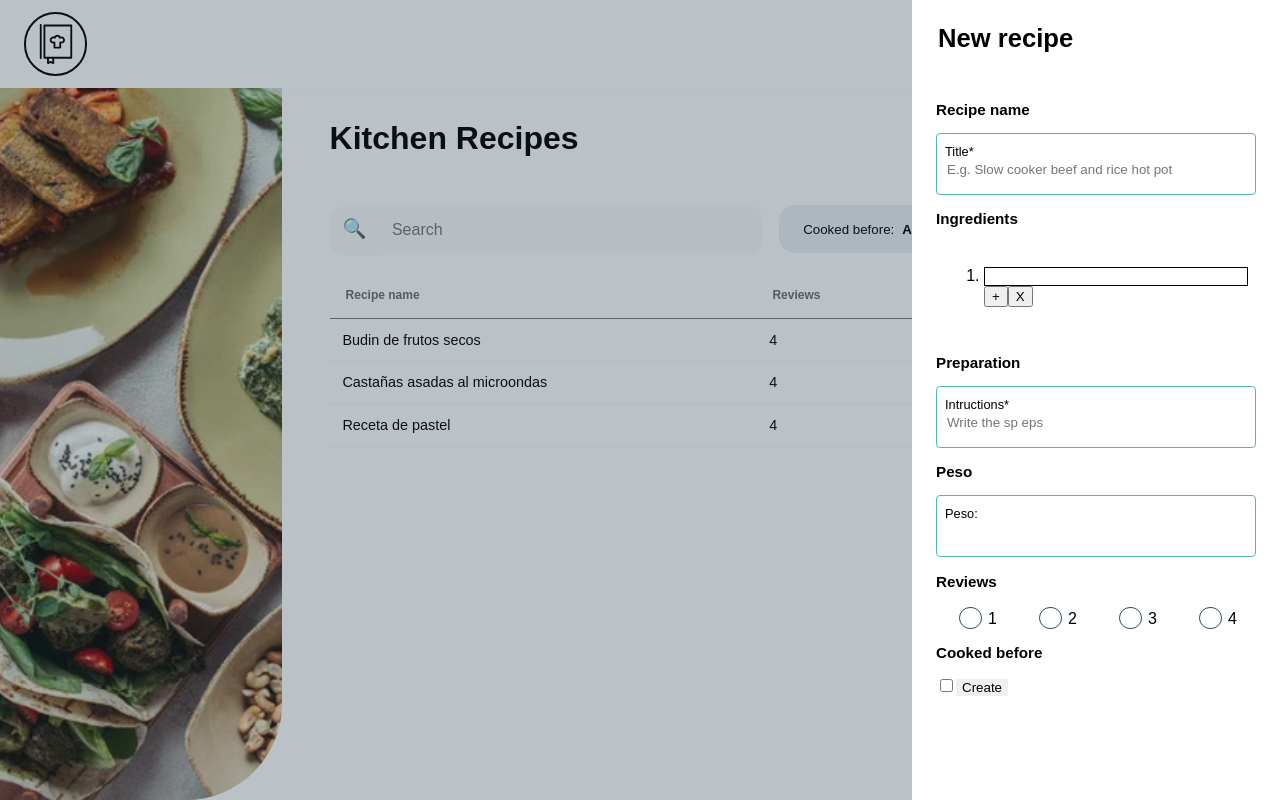
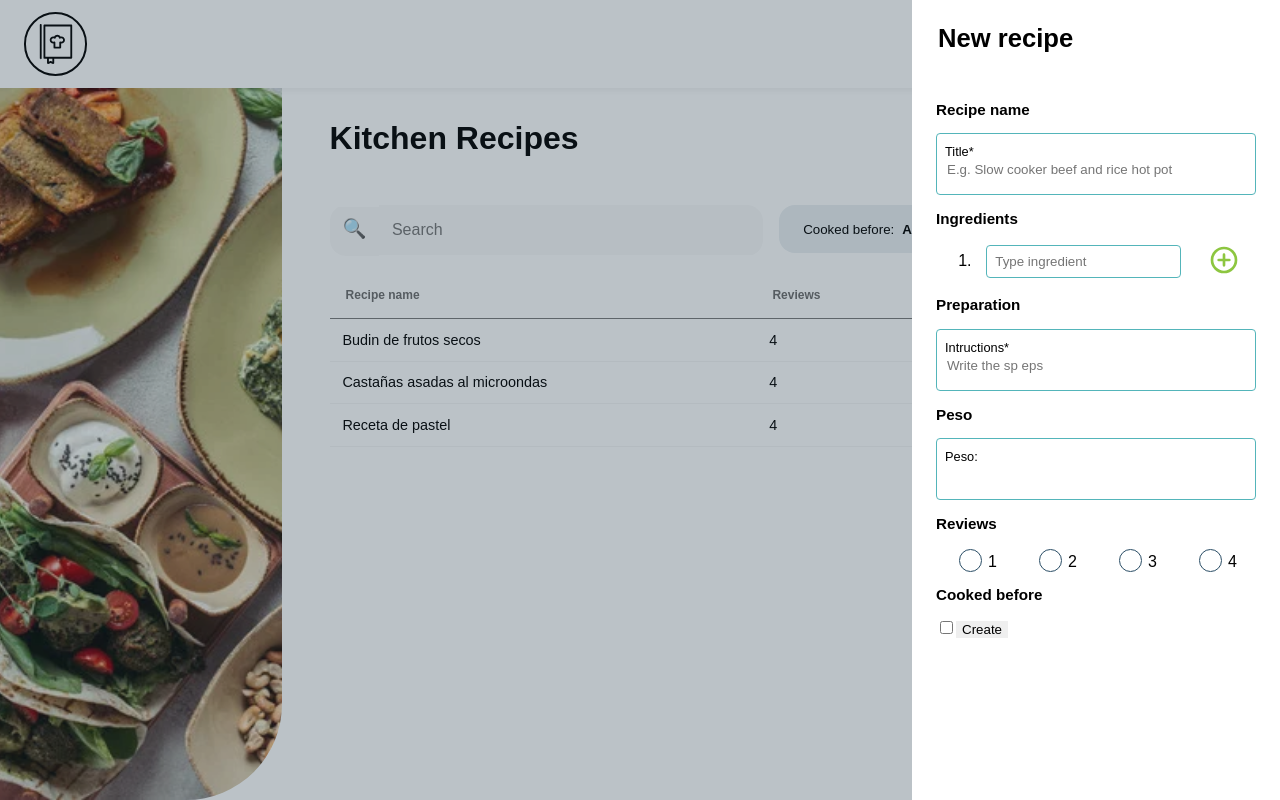
Before and after one commit to LPZneider/Kitchen-Recipes, a React (Vite) app: page / in a window 1280 px wide. Both pictures are taken after a click on the button 1232 px from the left and 748 px from the top of the page. Built offline with nearby package versions, Linux system fonts and the light colour scheme.

Commit message:
FormItem terminado

```diff
--- /dev/null
+++ b/src/components/FormItem/FormItem.jsx
@@ -0,0 +1,43 @@
+import PropTypes from "prop-types";
+import { useContext } from "react";
+import FormContext from "../../context/FormContext";
+import "./FormItem.scss";
+
+const FormItem = ({ inpt }) => {
+  const { forms, handleIngredients, handleCreateItem, handleDeleteItem } =
+    useContext(FormContext);
+  return (
+    <li>
+      <section className="item-ingredient">
+        <input
+          type="text"
+          autoComplete="off"
+          placeholder="Type ingredient"
+          id={inpt.id}
+          name={inpt.id}
+          value={inpt.name}
+          onChange={(e) => handleIngredients(e, inpt.id)}
+        />
+        {forms.ingredients.length >= 1 ? (
+          <button value="agregar" onClick={handleCreateItem}>
+            <img src="/src/assets/addItem.svg" alt="+" />
+          </button>
+        ) : null}
+        {forms.ingredients.length > 1 ? (
+          <button
+            value="eliminar"
+            onClick={(e) => handleDeleteItem(e, inpt.id)}
+          >
+            <img src="/src/assets/deleteItem.svg" alt="X" />
+          </button>
+        ) : null}
+      </section>
+    </li>
+  );
+};
+
+export default FormItem;
+
+FormItem.propTypes = {
+  inpt: PropTypes.object,
+};
--- /dev/null
+++ b/src/components/FormItem/FormItem.scss
@@ -0,0 +1,24 @@
+.item-ingredient {
+  display: flex;
+  justify-content: space-around;
+  align-items: center;
+  input {
+    border: 1px solid #54b5ba;
+    padding: 0.5rem;
+    border-radius: 0.25rem;
+  }
+
+  button {
+    cursor: pointer;
+    background-color: #fff;
+    border: none;
+    img {
+      width: 2rem;
+      height: 2rem;
+    }
+  }
+
+  button:disabled {
+    display: none;
+  }
+}
--- a/src/components/FormItemCreate/FormItemCreate.jsx
+++ b/src/components/FormItemCreate/FormItemCreate.jsx
@@ -1,14 +1,14 @@
 import { useContext } from "react";
 import FormContext from "../../context/FormContext";
 import "./FormItemCreate.scss";
+import FormItem from "../FormItem/FormItem";
 
 export const FormItemCreate = () => {
   const {
     handleChange,
     forms,
     handleCheckbox,
-    handleIngredients,
-    handleClickIngrendient,
+
     handleSubmitForm,
   } = useContext(FormContext);
   return (
@@ -28,37 +28,13 @@ export const FormItemCreate = () => {
         />
       </div>
       <h3>Ingredients</h3>
-      <div className="form-ingredients">
+      <article className="form-ingredients">
         <ol>
-          {forms.ingredients?.map((inpt) => (
-            <li key={inpt.id + 21}>
-              <input
-                key={inpt.id}
-                type="text"
-                autoComplete="off"
-                id={inpt.id}
-                name={inpt.id}
-                value={inpt.name}
-                onChange={(e) => handleIngredients(e, inpt.id)}
-              />
-              <button
-                key={inpt.id + 2}
-                value="agregar"
-                onClick={handleClickIngrendient}
-              >
-                +
-              </button>
-              <button
-                key={inpt.id + 69}
-                value="eliminar"
-                onClick={(e) => handleClickIngrendient(e, inpt.id)}
-              >
-                X
-              </button>
-            </li>
+          {forms.ingredients?.map((inpt, index) => (
+            <FormItem key={index} inpt={inpt} />
           ))}
         </ol>
-      </div>
+      </article>
       <h3>Preparation</h3>
       <div>
         <label htmlFor="preparation">Intructions*</label>
--- a/src/components/FormItemCreate/FormItemCreate.scss
+++ b/src/components/FormItemCreate/FormItemCreate.scss
@@ -34,15 +34,13 @@
       align-items: flex-end;
     }
   }
-
   .form-ingredients {
-    border: none;
-
-    input {
-      border: 1px solid #000;
+    ol li:not(:last-child) {
+      button[value="agregar"] {
+        display: none;
+      }
     }
   }
-
   .my-radio {
     appearance: none;
     appearance: none;
--- a/src/components/Header/Header.scss
+++ b/src/components/Header/Header.scss
@@ -4,7 +4,7 @@
   padding: 1rem 0;
   height: 11vh;
   width: 100%;
-  box-shadow: 1px 1px 5px #f9fafb;
+  box-shadow: 1px 1px 9px #ebecec;
   a {
     max-width: 100%;
     width: auto;
--- a/src/context/FormContext.jsx
+++ b/src/context/FormContext.jsx
@@ -31,24 +31,23 @@ const FormProviter = ({ children }) => {
     });
   };
 
-  const handleClickIngrendient = (e, id) => {
+  const handleCreateItem = (e) => {
     e.preventDefault();
-    console.log(e.target, e.target.value);
-
-    if (e.target.value === "agregar") {
-      e.target.disabled = true;
+    console.log(e.target);
     setForms({
       ...forms,
       ingredients: [...forms.ingredients, { id: Date.now(), name: "" }],
     });
-    } else {
+  };
+
+  const handleDeleteItem = (e, id) => {
+    e.preventDefault();
     const deleteitem = forms.ingredients.filter((item) => item.id !== id);
     // console.log(deleteitem);
     setForms({
       ...forms,
       ingredients: deleteitem,
     });
-    }
   };
 
   const handleIngredients = (e, id) => {
@@ -78,7 +77,8 @@ const FormProviter = ({ children }) => {
     forms,
     handleCheckbox,
     handleIngredients,
-    handleClickIngrendient,
+    handleDeleteItem,
+    handleCreateItem,
     handleSubmitForm,
   };
   return <FormContext.Provider value={data}>{children}</FormContext.Provider>;
```
Also changed, not shown: src/assets/addItem.svg (added), src/assets/deleteItem.svg (added). Lines whose indentation alone changed are shown as unchanged.
